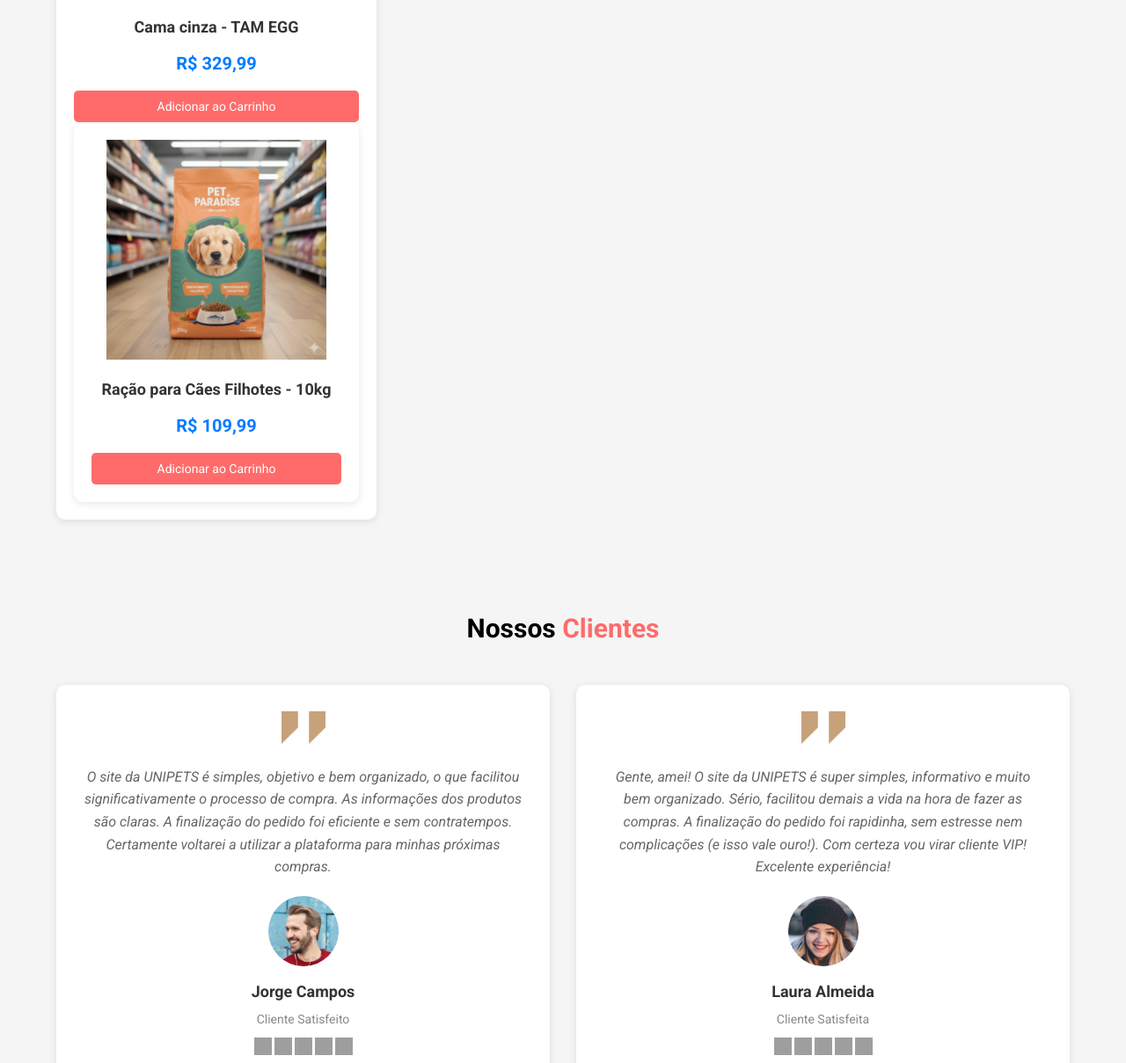
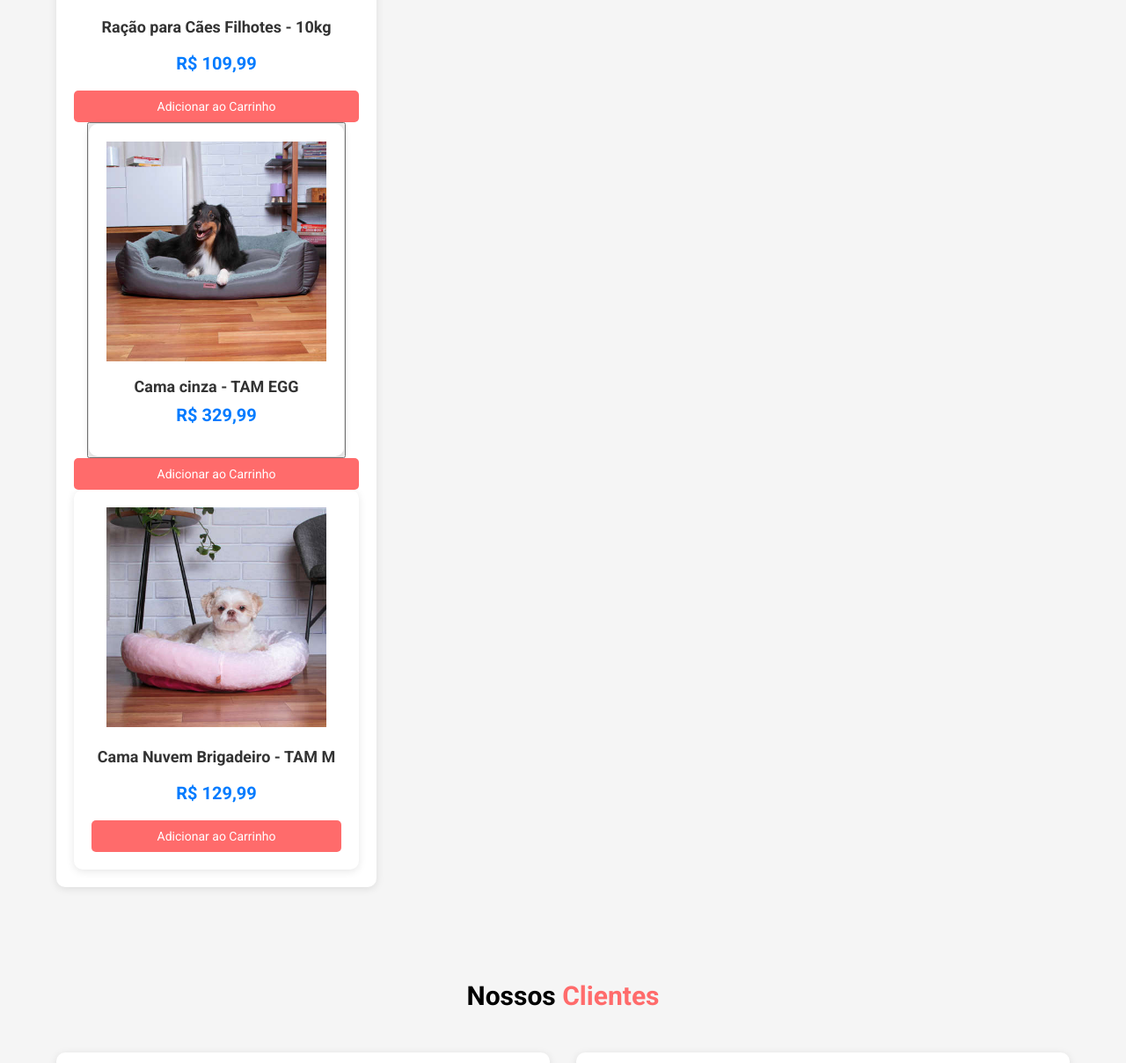
Before and after one commit to FilipeSEP/loja-pet, a plain HTML site: page index.html in a window 1280 px wide. Shown: the part 2495-3704 px from the top of the page at 88% size. Drawn offline with Linux system fonts and the light colour scheme; grey boxes are pictures that could not be loaded.

Commit message:
Add files via upload

```diff
--- a/index.html
+++ b/index.html
@@ -20,7 +20,8 @@
     <header class="header" role="banner">
         <div class="header-container">
             <a href="#" class="logo" aria-label="UNIPETS - Página inicial">
-                <img width="220" height="150" src="https://filipesep.github.io/loja-pet/img/uni.pets.png" alt="UNIPETS - Loja para pets">
+                <img width="220" height="150" src="https://filipesep.github.io/loja-pet/img/uni.pets.png"
+                    alt="UNIPETS - Loja para pets">
             </a>
 
             <nav class="navbar" role="navigation" aria-label="Menu principal">
@@ -78,7 +79,8 @@
             <h2 id="about-heading" class="title">Sobre <span>Nós</span></h2>
             <div class="row">
                 <div class="container-image">
-                    <img height="520" width="500" src="https://filipesep.github.io/loja-pet/img/thor2.png" alt="Nosso mascote Thor">
+                    <img height="520" width="500" src="https://filipesep.github.io/loja-pet/img/thor2.png"
+                        alt="Nosso mascote Thor">
                 </div>
                 <div class="content">
                     <h3>O Que Faz Nossa Loja Especial</h3>
@@ -96,7 +98,8 @@
 
             <div class="box-container">
                 <article class="box" data-product-id="1">
-                    <img width="250" src="https://filipesep.github.io/loja-pet/img/caoadulto.png" alt="Ração para Cães Adultos - 10kg">
+                    <img width="250" src="https://filipesep.github.io/loja-pet/img/caoadulto.png"
+                        alt="Ração para Cães Adultos - 10kg">
                     <h3>Ração para Cães Adultos - 10kg</h3>
                     <div class="price">R$ 149,99</div>
                     <button class="btn add-to-cart" data-product-id="1" data-product="Ração para Cães Adultos"
@@ -105,7 +108,8 @@
                     </button>
                 </article>
                 <article class="box" data-product-id="2">
-                    <img width="250" src="https://filipesep.github.io/loja-pet/img/caofilhote.png" alt="Ração para Cães Filhotes - 10kg">
+                    <img width="250" src="https://filipesep.github.io/loja-pet/img/caofilhote.png"
+                        alt="Ração para Cães Filhotes - 10kg">
                     <h3>Ração para Cães Filhotes - 10kg</h3>
                     <div class="price">R$ 109,99</div>
                     <button class="btn add-to-cart" data-product-id="2" data-product="Ração para Cães Filhotes"
@@ -114,7 +118,8 @@
                     </button>
                 </article>
                 <article class="box" data-product-id="3">
-                    <img width="250" src="https://filipesep.github.io/loja-pet/img/gatoadulto.png" alt="Ração para Gatos Adultos - 10kg">
+                    <img width="250" src="https://filipesep.github.io/loja-pet/img/gatoadulto.png"
+                        alt="Ração para Gatos Adultos - 10kg">
                     <h3>Ração para Gatos Adultos - 10kg</h3>
                     <div class="price">R$ 169,99</div>
                     <button class="btn add-to-cart" data-product-id="3" data-product="Ração para Gatos Adultos"
@@ -122,20 +127,31 @@
                         Adicionar ao Carrinho
                     </button>
                 </article>
+                <article class="box" data-product-id="2">
+                    <img width="250" src="https://filipesep.github.io/loja-pet/img/gatof.png"
+                        alt="Ração para Gatos Filhotes - 10kg">
+                    <h3>Ração para Cães Filhotes - 10kg</h3>
+                    <div class="price">R$ 109,99</div>
+                    <button class="btn add-to-cart" data-product-id="2" data-product="Ração para Gatos Filhotes"
+                        data-price="109.99">
+                        Adicionar ao Carrinho
+                        <button>
                             <article class="box" data-product-id="4">
-                    <img width="250" src="https://filipesep.github.io/loja-pet/img/EGG.jpg" alt="cama cinza"/>
+                                <img width="250" src="https://filipesep.github.io/loja-pet/img/EGG.jpg"
+                                    alt="cama cinza" />
                                 <h3>Cama cinza - TAM EGG</h3>
                                 <div class="price">R$ 329,99</div>
-                    <button class="btn add-to-cart" data-product-id="4" data-product="Cama grande, cor cinza"
-                        data-price="329.99">
+                                <button class="btn add-to-cart" data-product-id="4"
+                                    data-product="Cama grande, cor cinza" data-price="329.99">
                                     Adicionar ao Carrinho
                                 </button>
-                    <article class="box" data-product-id="2">
-                    <img width="250" src="https://filipesep.github.io/loja-pet/img/caofilhote.png" alt="Ração para Cães Filhotes - 10kg">
-                    <h3>Ração para Cães Filhotes - 10kg</h3>
-                    <div class="price">R$ 109,99</div>
-                    <button class="btn add-to-cart" data-product-id="2" data-product="Ração para Cães Filhotes"
-                        data-price="109.99">
+                                <article class="box" data-product-id="4">
+                                    <img width="250" src="https://filipesep.github.io/loja-pet/img/camanuvem.jpg"
+                                        alt="Cama retangular rosa" />
+                                    <h3>Cama Nuvem Brigadeiro - TAM M</h3>
+                                    <div class="price">R$ 129,99</div>
+                                    <button class="btn add-to-cart" data-product-id="4" data-product="Cama M, cor rosa"
+                                        data-price="129.99">
                                         Adicionar ao Carrinho
                                     </button>
                                 </article>
@@ -154,7 +170,8 @@
                             sem contratempos. Certamente voltarei a utilizar a plataforma para minhas próximas compras.
                         </p>
                     </blockquote>
-                    <img src="https://filipesep.github.io/loja-pet/img/cliente1.png" alt="Foto do cliente Jorge Campos" class="user">
+                    <img src="https://filipesep.github.io/loja-pet/img/cliente1.png" alt="Foto do cliente Jorge Campos"
+                        class="user">
                     <h3>Jorge Campos</h3>
                     <span>Cliente Satisfeito</span>
                     <div class="stars" aria-label="Avaliação: 4.5 estrelas">
@@ -179,7 +196,8 @@
                             complicações (e isso vale ouro!). Com certeza vou virar cliente VIP! Excelente experiência!
                         </p>
                     </blockquote>
-                    <img src="https://filipesep.github.io/loja-pet/img/cliente2.png" alt="Foto da cliente Laura Almeida" class="user">
+                    <img src="https://filipesep.github.io/loja-pet/img/cliente2.png" alt="Foto da cliente Laura Almeida"
+                        class="user">
                     <h3>Laura Almeida</h3>
                     <span>Cliente Satisfeita</span>
                     <div class="stars" aria-label="Avaliação: 4.5 estrelas">
@@ -383,16 +401,16 @@
 
     <script>
         // Verificador de imagens para GitHub Pages
-document.addEventListener('DOMContentLoaded', function() {
+        document.addEventListener('DOMContentLoaded', function () {
             console.log('🔍 Verificando imagens...');
 
             const images = document.querySelectorAll('img');
             images.forEach((img, index) => {
                 const imgTest = new Image();
-        imgTest.onload = function() {
+                imgTest.onload = function () {
                     console.log(`✅ ${img.src} - CARREGADA`);
                 };
-        imgTest.onerror = function() {
+                imgTest.onerror = function () {
                     console.error(`❌ ${img.src} - NÃO ENCONTRADA`);
                     img.style.border = '3px solid red';
                 };
```
Also changed, not shown: img/camanuvem.jpg (added). Lines whose indentation alone changed are shown as unchanged.
